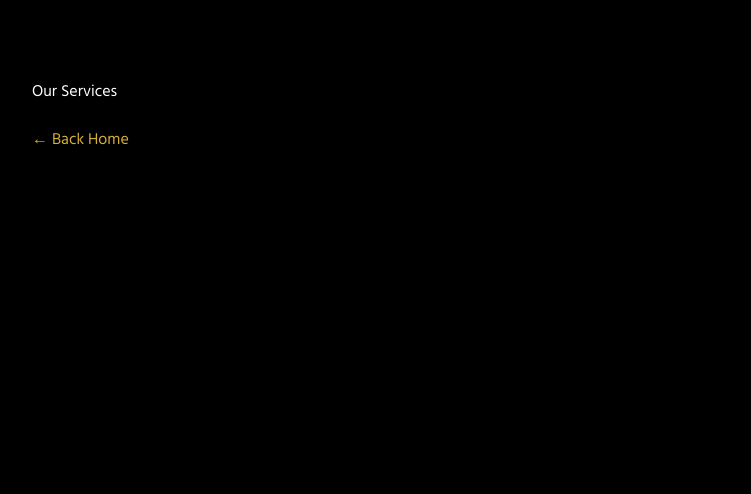
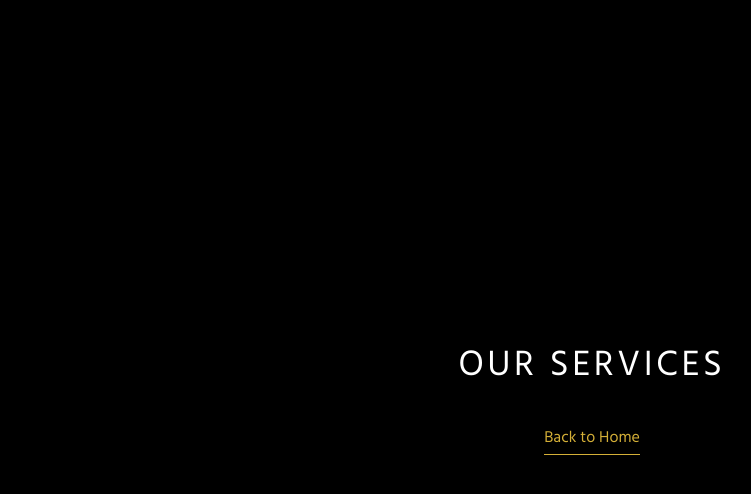
Before and after one commit to shuovision/shuo, a Next.js app: page /services in a window 1280 px wide. Shown: the top 494 px of the page, without its empty margins (48-799 px from the left). Built offline with nearby package versions, Linux system fonts and the light colour scheme.

Commit message:
Update services.js

```diff
--- a/pages/services.js
+++ b/pages/services.js
@@ -1,3 +1,12 @@
+import Link from 'next/link';
+
 export default function Services() {
-  return <div className="bg-black min-h-screen text-white p-20"><h1>Our Services</h1><br/><a href="/" className="text-[#D4AF37]">← Back Home</a></div>
+  return (
+    <div className="bg-black min-h-screen text-white p-20 flex flex-col items-center justify-center">
+      <h1 className="text-4xl mb-10 tracking-widest">OUR SERVICES</h1>
+      <Link href="/">
+        <a className="text-[#D4AF37] border-b border-[#D4AF37] pb-1">Back to Home</a>
+      </Link>
+    </div>
+  );
 }
```
